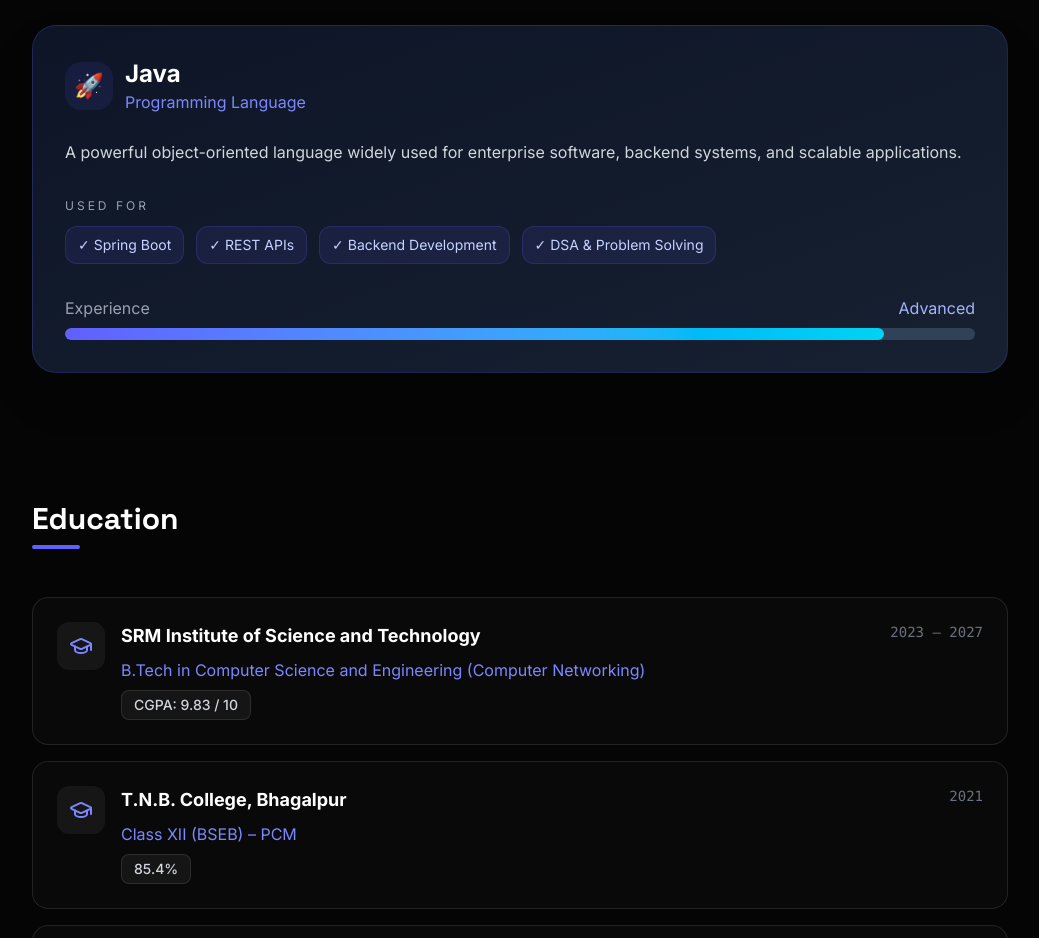
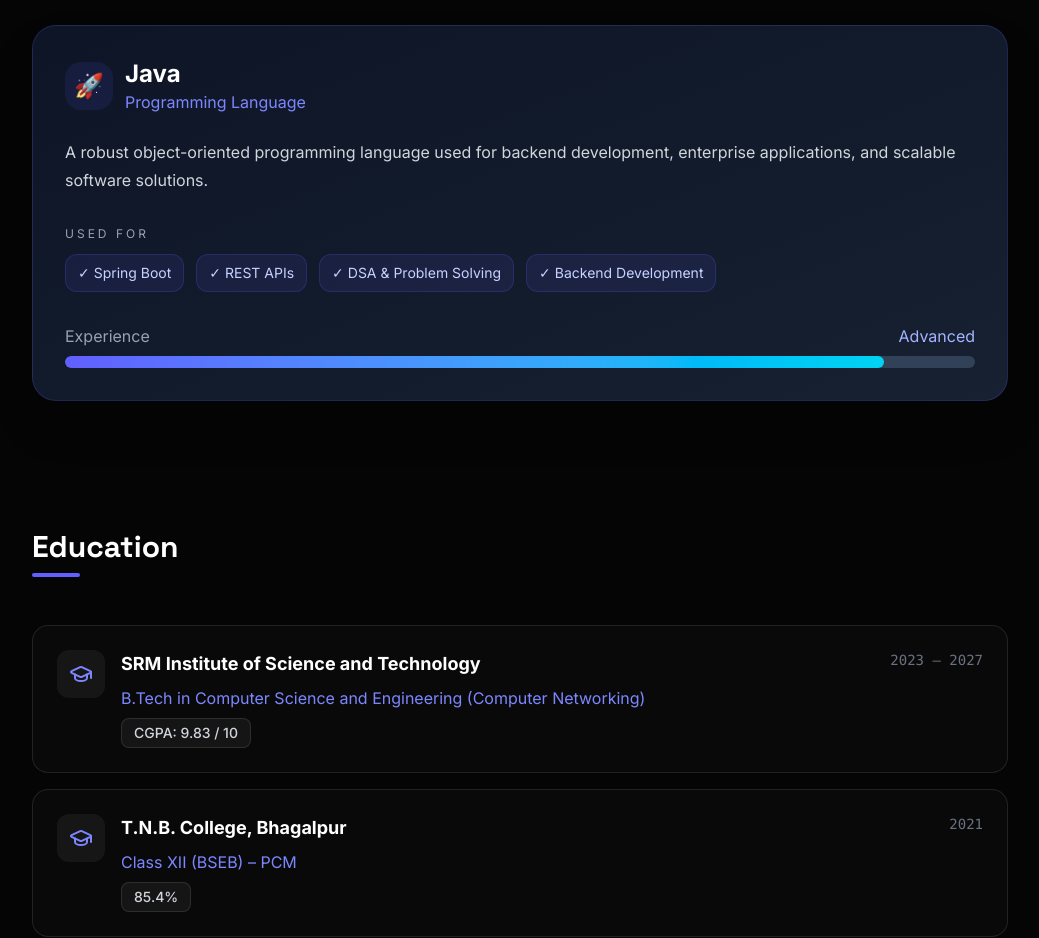
Before and after one commit to apiyush-12/My_portfolio_website, a React (Vite) app: page / in a window 1280 px wide. Shown: the part 5780-6718 px from the top of the page, without its empty margins (120-1159 px from the left). Built offline with nearby package versions, Linux system fonts and the light colour scheme; no server answers.

Commit message:
Refactor skillDetails with new entries and updates
Updated skill descriptions and added JavaScript and Render entries. Modified existing descriptions for clarity and consistency.

```diff
--- a/src/data/skillDetails.ts
+++ b/src/data/skillDetails.ts
@@ -7,15 +7,19 @@ export interface SkillInfo {
 }
 
 export const skillDetails: Record<string, SkillInfo> = {
+  // ===========================
+  // Programming Languages
+  // ===========================
+
   Java: {
     title: "Programming Language",
     description:
-      "A powerful object-oriented language widely used for enterprise software, backend systems, and scalable applications.",
+      "A robust object-oriented programming language used for backend development, enterprise applications, and scalable software solutions.",
     uses: [
       "Spring Boot",
       "REST APIs",
+      "DSA & Problem Solving",
       "Backend Development",
-      "DSA & Problem Solving",
     ],
     level: 90,
     levelText: "Advanced",
@@ -24,7 +28,7 @@ export const skillDetails: Record<string, SkillInfo> = {
   Python: {
     title: "Programming Language",
     description:
-      "Versatile language used in AI, Machine Learning, automation, scripting, and backend development.",
+      "Versatile language widely used for AI, machine learning, automation, scripting, and backend application development.",
     uses: [
       "Machine Learning",
       "Automation",
@@ -35,14 +39,32 @@ export const skillDetails: Record<string, SkillInfo> = {
     levelText: "Advanced",
   },
 
+  JavaScript: {
+    title: "Programming Language",
+    description:
+      "The core language of modern web development, enabling dynamic, interactive, and responsive user experiences.",
+    uses: [
+      "Frontend Development",
+      "React.js",
+      "DOM Manipulation",
+      "Async Programming",
+    ],
+    level: 90,
+    levelText: "Advanced",
+  },
+
+  // ===========================
+  // Frontend
+  // ===========================
+
   "React.js": {
     title: "Frontend Library",
     description:
-      "JavaScript library for creating fast and interactive user interfaces using reusable components.",
+      "JavaScript library for building reusable, component-based, and high-performance user interfaces.",
     uses: [
-      "Component Architecture",
       "SPA Development",
       "Hooks",
+      "Component Architecture",
       "State Management",
     ],
     level: 92,
@@ -52,15 +74,233 @@ export const skillDetails: Record<string, SkillInfo> = {
   "Next.js": {
     title: "React Framework",
     description:
-      "Framework for server-side rendering, routing, SEO optimization and full-stack applications.",
+      "Production-ready React framework supporting server-side rendering, routing, and optimized performance.",
     uses: [
       "SSR",
-      "API Routes",
       "Routing",
-      "Performance",
+      "SEO",
+      "Full Stack Apps",
     ],
     level: 90,
     levelText: "Advanced",
+  },
+
+  HTML: {
+    title: "Markup Language",
+    description:
+      "Standard markup language used to structure and organize web page content.",
+    uses: [
+      "Semantic HTML",
+      "Accessibility",
+      "Forms",
+      "SEO Structure",
+    ],
+    level: 95,
+    levelText: "Advanced",
+  },
+
+  CSS: {
+    title: "Styling Language",
+    description:
+      "Styles web applications with responsive layouts, animations, and modern UI design techniques.",
+    uses: [
+      "Responsive Design",
+      "Flexbox",
+      "Grid",
+      "Animations",
+    ],
+    level: 90,
+    levelText: "Advanced",
+  },
+
+  "Material UI": {
+    title: "React UI Library",
+    description:
+      "Component library implementing Google's Material Design for fast and consistent UI development.",
+    uses: [
+      "Responsive Components",
+      "Modern UI",
+      "Theme Customization",
+      "Forms",
+    ],
+    level: 85,
+    levelText: "Advanced",
+  },
+
+  // ===========================
+  // Backend
+  // ===========================
+
+  "Spring Boot": {
+    title: "Java Framework",
+    description:
+      "Framework for building production-ready REST APIs, enterprise applications, and microservices.",
+    uses: [
+      "REST APIs",
+      "Microservices",
+      "Authentication",
+      "Backend Services",
+    ],
+    level: 88,
+    levelText: "Advanced",
+  },
+
+  "REST APIs": {
+    title: "API Architecture",
+    description:
+      "Architectural style for building scalable and secure communication between applications.",
+    uses: [
+      "Client-Server Communication",
+      "CRUD Operations",
+      "Authentication",
+      "Integration",
+    ],
+    level: 90,
+    levelText: "Advanced",
+  },
+
+  WebClient: {
+    title: "Reactive HTTP Client",
+    description:
+      "Spring WebFlux client for efficient asynchronous communication between microservices.",
+    uses: [
+      "Reactive Programming",
+      "API Integration",
+      "Microservices",
+      "Non-blocking Calls",
+    ],
+    level: 80,
+    levelText: "Intermediate",
+  },
+
+  MongoDB: {
+    title: "NoSQL Database",
+    description:
+      "Document-oriented database designed for scalable and flexible application development.",
+    uses: [
+      "JSON Documents",
+      "Scalable Storage",
+      "Aggregation",
+      "Cloud Applications",
+    ],
+    level: 85,
+    levelText: "Advanced",
+  },
+
+  MySQL: {
+    title: "Relational Database",
+    description:
+      "Popular relational database system for structured data storage and SQL-based querying.",
+    uses: [
+      "SQL Queries",
+      "Joins",
+      "Transactions",
+      "Database Design",
+    ],
+    level: 85,
+    levelText: "Advanced",
+  },
+
+  PostgreSQL: {
+    title: "Advanced SQL Database",
+    description:
+      "Powerful open-source relational database known for reliability, extensibility, and advanced SQL features.",
+    uses: [
+      "Complex Queries",
+      "Indexes",
+      "Transactions",
+      "Scalable Applications",
+    ],
+    level: 78,
+    levelText: "Intermediate",
+  },
+
+  // ===========================
+  // Frameworks & Tools
+  // ===========================
+
+  TensorFlow: {
+    title: "Machine Learning Framework",
+    description:
+      "Open-source framework for developing, training, and deploying deep learning models.",
+    uses: [
+      "Deep Learning",
+      "Neural Networks",
+      "Computer Vision",
+      "AI Applications",
+    ],
+    level: 80,
+    levelText: "Intermediate",
+  },
+
+  "Scikit-learn": {
+    title: "Machine Learning Library",
+    description:
+      "Python library providing efficient machine learning algorithms for data analysis and prediction.",
+    uses: [
+      "Classification",
+      "Regression",
+      "Clustering",
+      "Model Evaluation",
+    ],
+    level: 82,
+    levelText: "Intermediate",
+  },
+
+  "Cisco Packet Tracer": {
+    title: "Network Simulator",
+    description:
+      "Simulation platform used for designing, configuring, and testing computer networks.",
+    uses: [
+      "Network Design",
+      "Routing",
+      "Switching",
+      "Lab Practice",
+    ],
+    level: 90,
+    levelText: "Advanced",
+  },
+
+  "SD-WAN": {
+    title: "Software Defined WAN",
+    description:
+      "Modern networking technology that intelligently routes traffic across wide-area networks.",
+    uses: [
+      "Traffic Engineering",
+      "Network Automation",
+      "Path Selection",
+      "Enterprise WAN",
+    ],
+    level: 82,
+    levelText: "Intermediate",
+  },
+
+  "Cisco DNA Center": {
+    title: "Network Management Platform",
+    description:
+      "Cisco platform for centralized automation, monitoring, and management of enterprise networks.",
+    uses: [
+      "Automation",
+      "Network Monitoring",
+      "Policy Management",
+      "Provisioning",
+    ],
+    level: 75,
+    levelText: "Intermediate",
+  },
+
+  AWS: {
+    title: "Cloud Platform",
+    description:
+      "Amazon Web Services provides scalable cloud infrastructure, networking, storage, and deployment services.",
+    uses: [
+      "EC2",
+      "IAM",
+      "Cloud Deployment",
+      "Scalable Infrastructure",
+    ],
+    level: 75,
+    levelText: "Intermediate",
   },
 
   Docker: {
@@ -68,54 +308,202 @@ export const skillDetails: Record<string, SkillInfo> = {
     description:
       "Packages applications and dependencies into lightweight containers for consistent deployment.",
     uses: [
+      "Containers",
       "Microservices",
       "CI/CD",
       "Cloud Deployment",
-      "Development Environment",
     ],
-    level: 70,
+    level: 75,
     levelText: "Intermediate",
   },
 
   Kubernetes: {
     title: "Container Orchestration",
     description:
-      "Automates deployment, scaling and management of containerized applications.",
+      "Automates deployment, scaling, and management of containerized applications.",
     uses: [
       "Pods",
       "Deployments",
+      "Load Balancing",
       "Auto Scaling",
-      "Load Balancing",
     ],
-    level: 45,
+    level: 60,
     levelText: "Learning",
   },
 
-  AWS: {
-    title: "Cloud Platform",
+  Render: {
+    title: "Cloud Hosting Platform",
     description:
-      "Cloud computing platform offering compute, networking, storage and DevOps services.",
+      "Cloud platform used for deploying full-stack applications with automated builds and scaling.",
     uses: [
-      "EC2",
-      "IAM",
-      "Cloud Deployment",
-      "Scalable Infrastructure",
-    ],
-    level: 65,
-    levelText: "Intermediate",
-  },
-
-  "Spring Boot": {
-    title: "Java Framework",
-    description:
-      "Framework for building production-ready REST APIs and enterprise applications.",
-    uses: [
-      "REST APIs",
-      "Microservices",
-      "Authentication",
-      "Backend Development",
+      "Backend Hosting",
+      "Static Sites",
+      "CI/CD",
+      "Web Services",
     ],
     level: 85,
     levelText: "Advanced",
   },
+
+  GitHub: {
+    title: "Version Control Platform",
+    description:
+      "Platform for version control, collaboration, and continuous integration using Git.",
+    uses: [
+      "Git",
+      "Code Collaboration",
+      "Pull Requests",
+      "Version Control",
+    ],
+    level: 90,
+    levelText: "Advanced",
+  },
+
+  // ===========================
+  // Domains
+  // ===========================
+
+  "Computer Networking": {
+    title: "Core Domain",
+    description:
+      "Strong foundation in networking concepts including routing, switching, protocols, and network architecture.",
+    uses: [
+      "TCP/IP",
+      "Routing",
+      "Switching",
+      "Network Design",
+    ],
+    level: 92,
+    levelText: "Advanced",
+  },
+
+  "AI/ML Integration": {
+    title: "Artificial Intelligence",
+    description:
+      "Building intelligent applications by integrating machine learning models into software solutions.",
+    uses: [
+      "Generative AI",
+      "Prediction Models",
+      "Automation",
+      "Computer Vision",
+    ],
+    level: 88,
+    levelText: "Advanced",
+  },
+
+  "Web Development": {
+    title: "Software Development",
+    description:
+      "Designing responsive, scalable, and full-stack web applications using modern technologies.",
+    uses: [
+      "Frontend",
+      "Backend",
+      "REST APIs",
+      "Deployment",
+    ],
+    level: 92,
+    levelText: "Advanced",
+  },
+
+  "Network Security": {
+    title: "Cybersecurity",
+    description:
+      "Protecting network infrastructure through secure communication, authentication, and monitoring.",
+    uses: [
+      "Firewalls",
+      "Access Control",
+      "Threat Prevention",
+      "Secure Networks",
+    ],
+    level: 82,
+    levelText: "Intermediate",
+  },
+
+  IoT: {
+    title: "Internet of Things",
+    description:
+      "Developing smart connected systems by integrating sensors, embedded devices, and cloud services.",
+    uses: [
+      "ESP8266",
+      "Arduino",
+      "Sensors",
+      "Automation",
+    ],
+    level: 90,
+    levelText: "Advanced",
+  },
+
+  "Cloud Deployment": {
+    title: "Cloud Engineering",
+    description:
+      "Deploying scalable applications using cloud infrastructure, containers, and CI/CD pipelines.",
+    uses: [
+      "Docker",
+      "AWS",
+      "Render",
+      "CI/CD",
+    ],
+    level: 80,
+    levelText: "Intermediate",
+  },
+
+  // ===========================
+  // Hardware
+  // ===========================
+
+  Arduino: {
+    title: "Microcontroller Platform",
+    description:
+      "Open-source hardware platform for embedded systems, automation, and IoT prototyping.",
+    uses: [
+      "Embedded Systems",
+      "Sensors",
+      "Automation",
+      "Prototyping",
+    ],
+    level: 90,
+    levelText: "Advanced",
+  },
+
+  "Raspberry Pi": {
+    title: "Single Board Computer",
+    description:
+      "Compact computer used for IoT, edge computing, automation, and Linux-based projects.",
+    uses: [
+      "Linux",
+      "IoT",
+      "Automation",
+      "Python",
+    ],
+    level: 88,
+    levelText: "Advanced",
+  },
+
+  ESP8266: {
+    title: "Wi-Fi Microcontroller",
+    description:
+      "Low-cost Wi-Fi-enabled microcontroller widely used in IoT and smart automation systems.",
+    uses: [
+      "Wi-Fi Communication",
+      "IoT Devices",
+      "Home Automation",
+      "Embedded Systems",
+    ],
+    level: 85,
+    levelText: "Advanced",
+  },
+
+  Sensors: {
+    title: "Electronic Components",
+    description:
+      "Devices that detect physical changes and provide real-time data for automation and intelligent systems.",
+    uses: [
+      "Monitoring",
+      "Automation",
+      "IoT Projects",
+      "Data Collection",
+    ],
+    level: 88,
+    levelText: "Advanced",
+  },
 };
```
